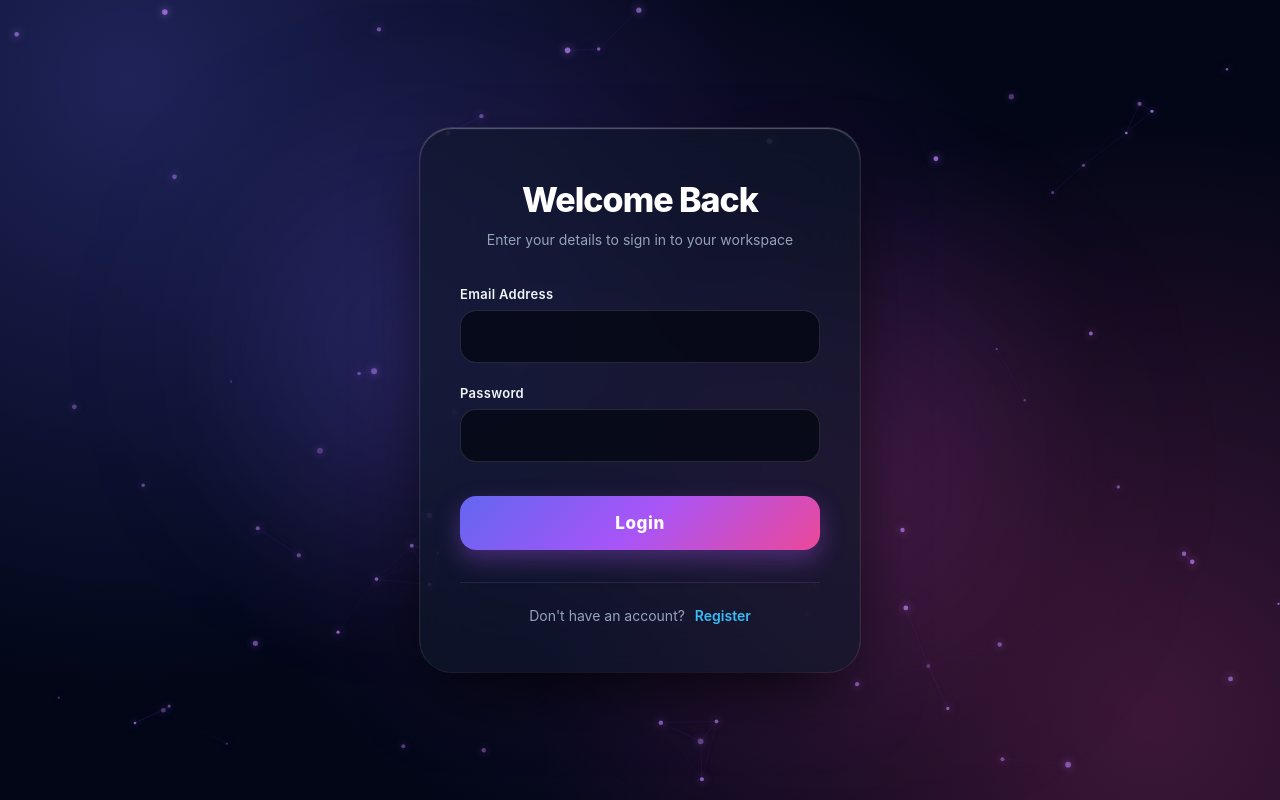
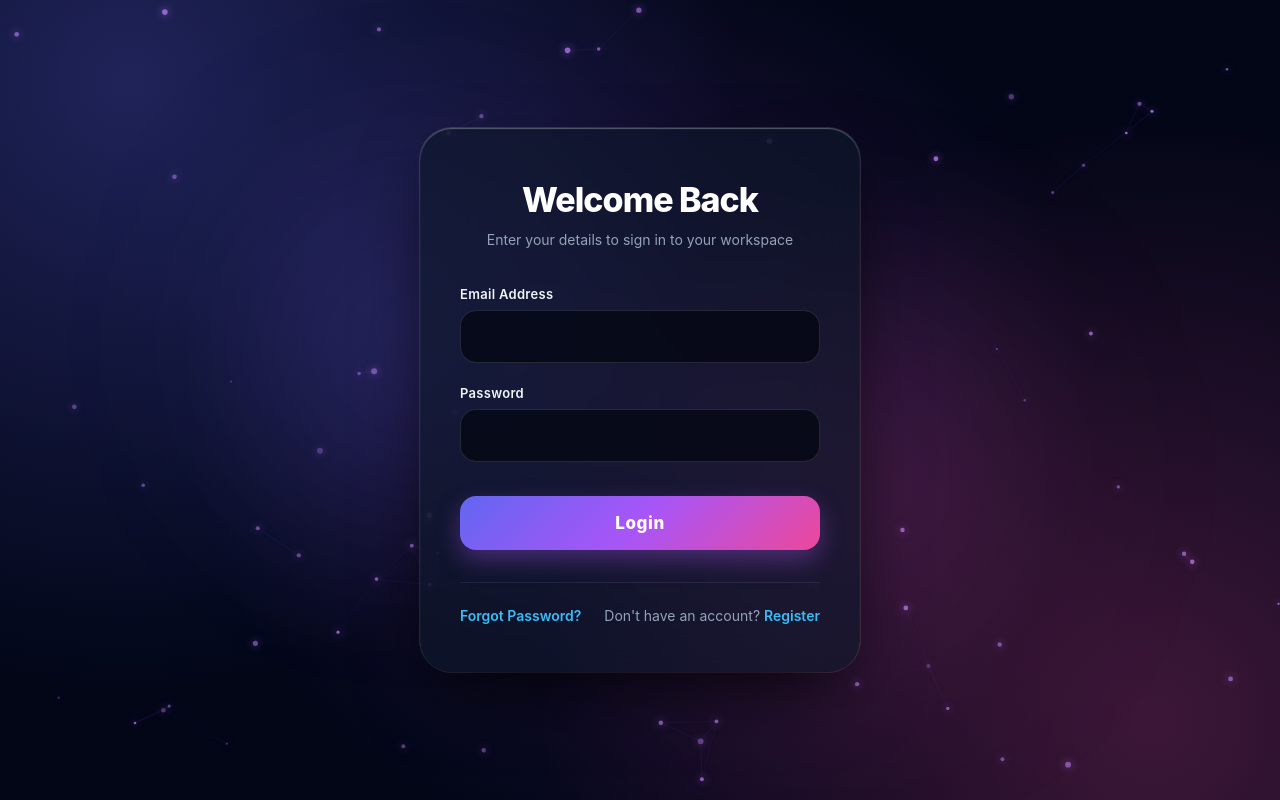
Before and after one commit to princemangukiya/cms-frontend-ui, a React (Vite) app: page / in a window 1280 px wide. Built offline with nearby package versions, Linux system fonts and the light colour scheme.

Commit message:
Master: frontend project1 changes all

```diff
--- a/src/App.jsx
+++ b/src/App.jsx
@@ -1,11 +1,11 @@
 import { BrowserRouter, Routes, Route } from "react-router-dom";
 import ProtectedRoute from "./pages/ProtectedRoute";
 
-// Imports...
 import Login from "./pages/Login";
 import Register from "./pages/Register";
+import ForgotPassword from "./pages/ForgotPassword";
 import Dashboard from "./pages/Dashboard";
-import Profile from "./pages/Profile"; // 1. Profile Page Import
+import Profile from "./pages/Profile";
 import Student from "./pages/Student";
 import Staff from "./pages/Staff";
 import Course from "./pages/Course";
@@ -31,11 +31,10 @@ function App() {
       <Routes>
         <Route path="/" element={<Login />} />
         <Route path="/register" element={<Register />} />
+        <Route path="/forgot-password" element={<ForgotPassword />} />
         <Route path="/dashboard" element={<ProtectedRoute><Dashboard /></ProtectedRoute>} />
 
-        {/* 2. Manage Profile Protected Route */}
         <Route path="/profile" element={<ProtectedRoute><Profile /></ProtectedRoute>} />
-
         <Route path="/student" element={<ProtectedRoute><Student /></ProtectedRoute>} />
         <Route path="/staff" element={<ProtectedRoute><Staff /></ProtectedRoute>} />
         <Route path="/course" element={<ProtectedRoute><Course /></ProtectedRoute>} />
--- a/src/pages/Login.jsx
+++ b/src/pages/Login.jsx
@@ -260,13 +260,15 @@ const Login = () => {
             paddingTop: '24px',
             borderTop: '1px solid rgba(255, 255, 255, 0.08)',
             fontSize: '14px',
-            color: '#94a3b8'
+            color: '#94a3b8',
+            display: 'flex',
+            justifyContent: 'space-between',
+            alignItems: 'center'
         },
         link: {
             color: '#38bdf8',
             fontWeight: '600',
             textDecoration: 'none',
-            marginLeft: '6px',
             transition: 'color 0.2s ease'
         }
     };
@@ -322,13 +324,15 @@ const Login = () => {
                     </form>
 
                     <div style={styles.footer}>
-                        Don't have an account?{" "}
-                        <Link
-                            to="/register"
-                            style={styles.link}
-                        >
-                            Register
+                        <Link to="/forgot-password" style={styles.link}>
+                            Forgot Password?
                         </Link>
+                        <span>
+                            Don't have an account?{" "}
+                            <Link to="/register" style={styles.link}>
+                                Register
+                            </Link>
+                        </span>
                     </div>
                 </div>
             </div>
--- a/src/pages/register.jsx
+++ b/src/pages/register.jsx
@@ -1,8 +1,10 @@
 import React, { useState, useEffect, useRef } from 'react';
 import axios from 'axios';
-import { Link } from 'react-router-dom';
+import { Link, useNavigate } from 'react-router-dom';
 
 const Register = () => {
+    const navigate = useNavigate();
+
     const [formData, setFormData] = useState({
         full_name: '',
         emailId: '',
@@ -15,7 +17,7 @@ const Register = () => {
     const [isHovered, setIsHovered] = useState(false);
     const canvasRef = useRef(null);
 
-    // Dynamic Mesh Particle Canvas Background
+    // Particle Background Effect
     useEffect(() => {
         const canvas = canvasRef.current;
         if (!canvas) return;
@@ -97,10 +99,32 @@ const Register = () => {
     const handleSubmit = async (e) => {
         e.preventDefault();
         try {
-            await axios.post('http://localhost:8080/api/users/register', formData, {
+            // 1. Register API Call
+            const regRes = await axios.post('http://localhost:8080/api/users/register', formData, {
                 headers: { 'Content-Type': 'application/json' }
             });
+
             alert("Registration Successful!");
+
+            // 2. Direct Auto-Login (Taki token mile aur ander enter ho sakien)
+            try {
+                const loginRes = await axios.post('http://localhost:8080/api/users/login', {
+                    emailId: formData.emailId,
+                    password: formData.password
+                });
+
+                if (loginRes.data && loginRes.data.token) {
+                    localStorage.setItem('token', loginRes.data.token);
+                    localStorage.setItem('user', JSON.stringify(loginRes.data.user || loginRes.data));
+                }
+            } catch (loginErr) {
+                console.log("Auto login optional error:", loginErr);
+            }
+
+            // 3. Directly navigate to Dashboard/Home
+            // NOTE: Agar aapke Route ka naam '/dashboard' ke bajaye '/home' ya '/principal-dashboard' hai to yahan change kar dein.
+            navigate('/dashboard', { replace: true });
+
         } catch (error) {
             alert("Registration Failed!");
         }
```
Also changed, not shown: src/main.jsx (line endings or trailing spaces).
